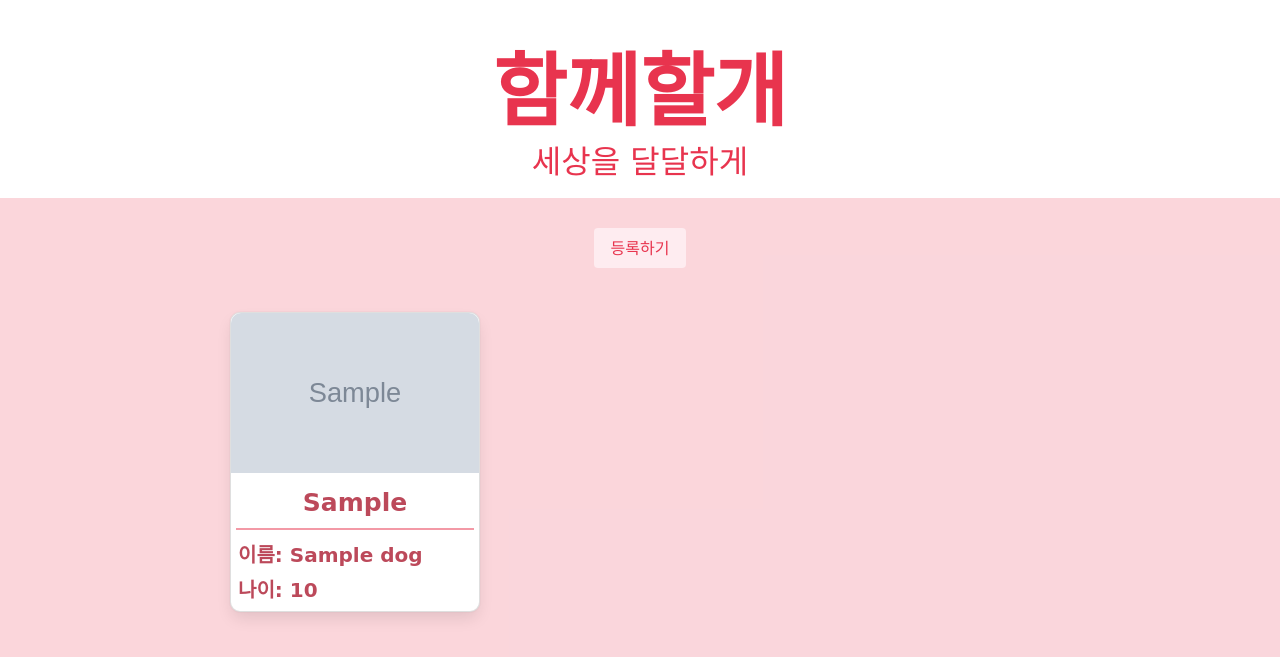
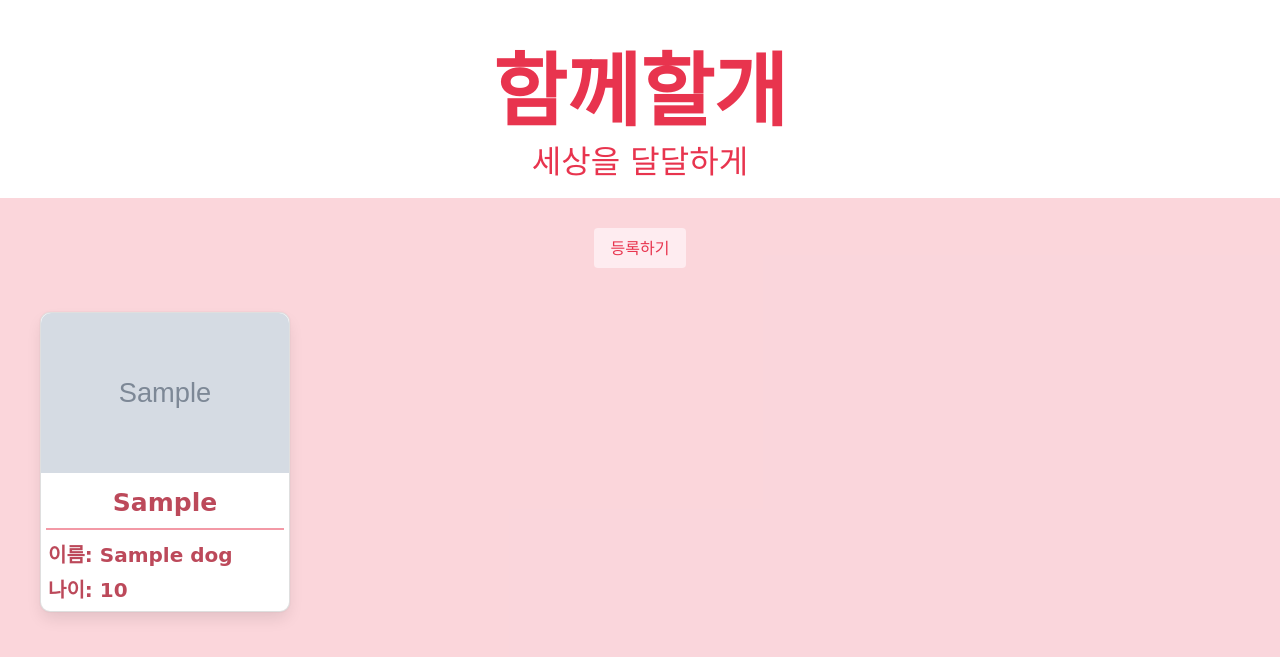
Before and after one commit to monmokk/7th1w6t, a Flask app: page /main in a window 1280 px wide. Shown: the top 657 px of the page. Run offline with Flask 2, Linux system fonts and the light colour scheme; grey boxes marked "Sample" are stand-in pictures; a database or web service that is not in the repository returns one stand-in record (values such as "Sample title"); some libraries are stand-ins or nearby versions; some web fonts are replaced.

Commit message:
css wrap width 수정

```diff
--- a/main/templates/main.html
+++ b/main/templates/main.html
@@ -64,7 +64,7 @@
 
         .wrap {
 
-            max-width: 900px;
+            max-width: 1500px;
             margin: -20px auto 0px auto;
             display: flex;
             flex-wrap: wrap;
```
